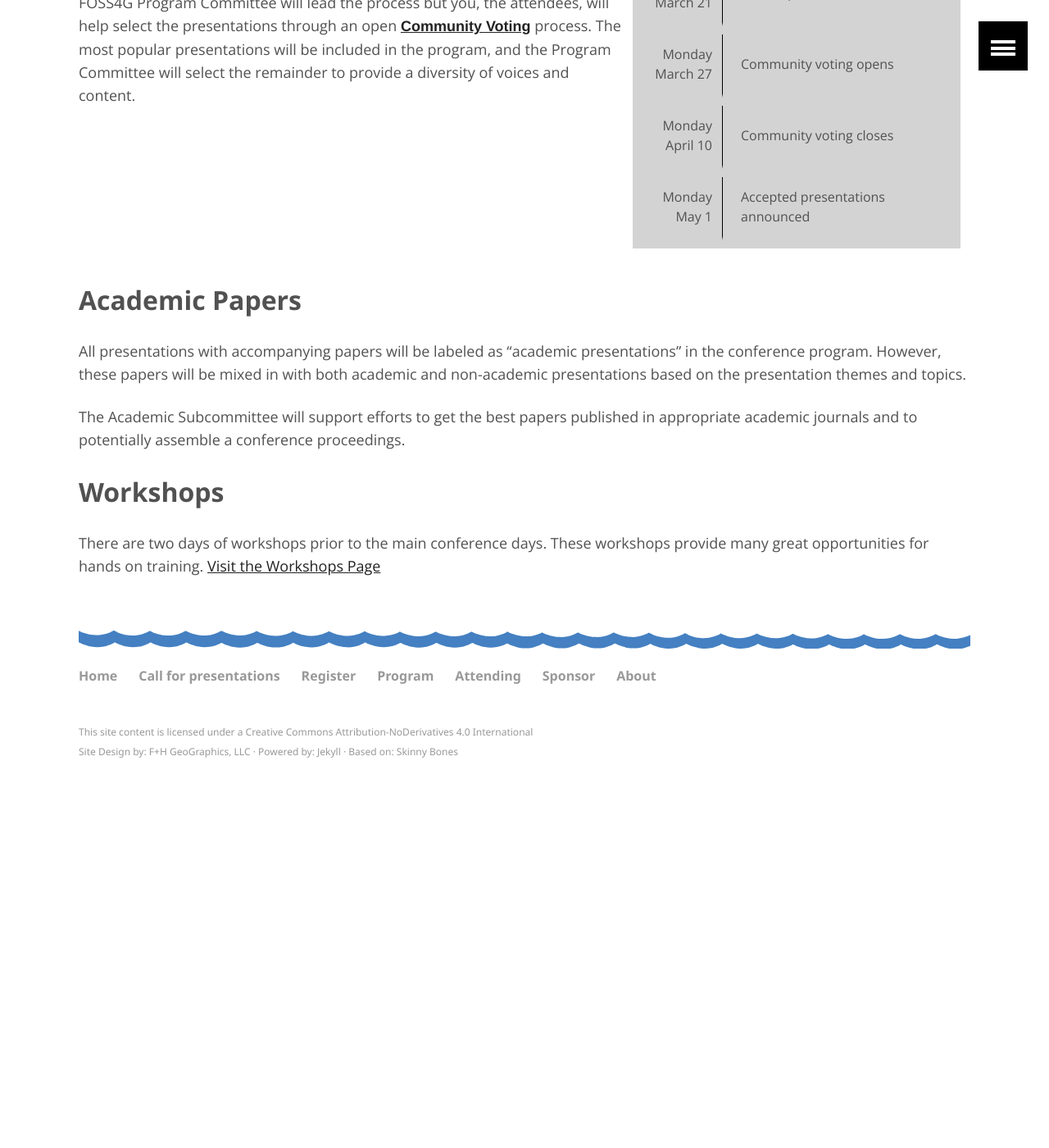
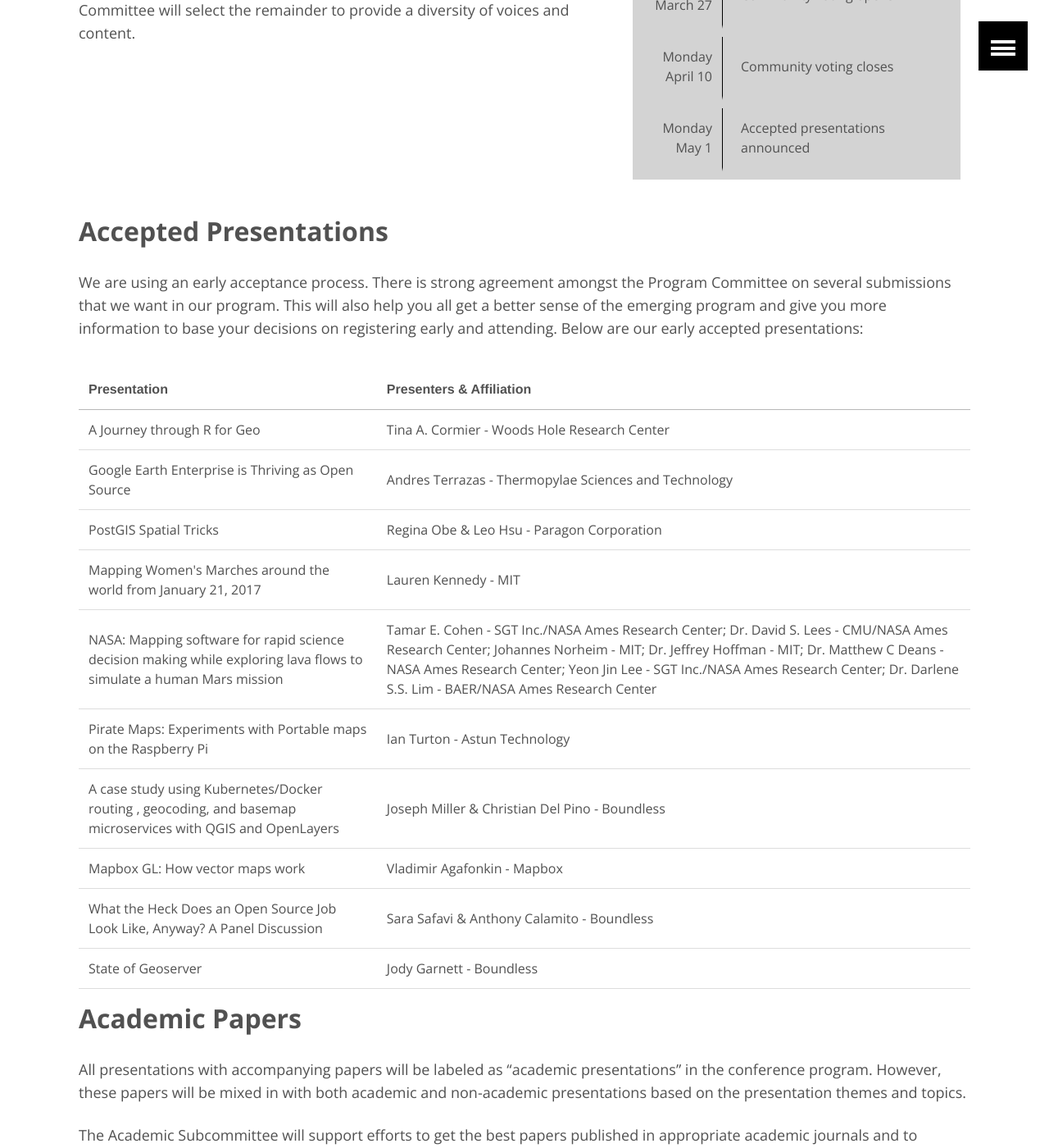
Before and after one commit to AvidGeo/foss4g2017-dev, a Jekyll site: the page built from program/index.html, in a window 1280 px wide and 1400 px high, scrolled down 3040 px. Shown: the whole window at 82% size. Built offline with Jekyll 4.4.1, drawn with Linux system fonts in a browser that asks for light colours; before the commit the page ends 4043 px from its top, so only the background shows below that.

Commit message:
added early acceptance list

```diff
--- a/program/index.html
+++ b/program/index.html
@@ -127,11 +127,9 @@
         </dd>
     </dl>
 
-    <h3>Important Dates</h3>
-
     <table class="tbgrey floatr">
         <tr>
-            <td class="tbhead" colspan="2">Timeline</td>
+            <td class="tbhead" colspan="2">Important Dates</td>
         </tr>
         <tr>
             <td class="tright bright">Tuesday<br/>March 21</td>
@@ -155,6 +153,58 @@
     <p>We expect to have 200–250 talks selected through the Call for Presentations. Keynote and invited presentations will round out the program. The volunteer FOSS4G Program Committee will lead the process but you, the attendees, will help select the presentations through an open <a href="http://community-review.foss4g.org/"><strong>Community Voting</strong></a> process. The most popular presentations will be included in the program, and the Program Committee will select the remainder to provide a diversity of voices and content.</p>
     <div class="floatc"></div>
 
+    <h2>Accepted Presentations</h2>
+    <p>We are using an early acceptance process. There is strong agreement amongst the Program Committee on several submissions that we want in our program.
+      This will also help you all get a better sense of the emerging program and give you more information to base your decisions on registering early and attending.
+      Below are our early accepted presentations:</p>
+
+    <table class="tbwhite floatr">
+      <tr>
+        <th><strong>Presentation</strong></th>
+        <th><strong>Presenters & Affiliation</strong></th>
+      </tr>
+      <tr>
+        <td>A Journey through R for Geo</td>
+        <td>Tina A. Cormier - Woods Hole Research Center</td>
+      </tr>
+      <tr>
+        <td>Google Earth Enterprise is Thriving as Open Source</td>
+        <td>Andres Terrazas - Thermopylae Sciences and Technology</td>
+      </tr>
+      <tr>
+        <td>PostGIS Spatial Tricks</td>
+        <td>Regina Obe & Leo Hsu - Paragon Corporation</td>
+      </tr>
+      <tr>
+        <td>Mapping Women's Marches around the world from January 21, 2017</td>
+        <td>Lauren Kennedy - MIT</td>
+      </tr>
+      <tr>
+        <td>NASA: Mapping software for rapid science decision making while exploring lava flows to simulate a human Mars mission</td>
+        <td>Tamar E. Cohen - SGT Inc./NASA Ames Research Center; Dr. David S. Lees - CMU/NASA Ames Research Center; Johannes Norheim - MIT; Dr. Jeffrey Hoffman - MIT; Dr. Matthew C Deans - NASA Ames Research Center; Yeon Jin Lee - SGT Inc./NASA Ames Research Center; Dr. Darlene S.S. Lim - BAER/NASA Ames Research Center</td>
+      </tr>
+      <tr>
+        <td>Pirate Maps: Experiments with Portable maps on the Raspberry Pi</td>
+        <td>Ian Turton - Astun Technology</td>
+      </tr>
+      <tr>
+        <td>A case study using Kubernetes/Docker routing , geocoding, and basemap microservices with QGIS and OpenLayers</td>
+        <td>Joseph Miller & Christian Del Pino - Boundless</td>
+      </tr>
+      <tr>
+        <td>	Mapbox GL: How vector maps work</td>
+        <td>Vladimir Agafonkin - Mapbox</td>
+      </tr>
+      <tr>
+        <td>What the Heck Does an Open Source Job Look Like, Anyway? A Panel Discussion</td>
+        <td>Sara Safavi & Anthony Calamito - Boundless</td>
+      </tr>
+      <tr>
+        <td>State of Geoserver</td>
+        <td>Jody Garnett - Boundless</td>
+      </tr>
+    </table>
+
     <h2>Academic Papers</h2>
     <p>All presentations with accompanying papers will be labeled as “academic presentations” in the conference program. However, these papers will be mixed in with both academic and non-academic presentations based on the presentation themes and topics.</p>
     <p>The Academic Subcommittee will support efforts to get the best papers published in appropriate academic journals and to potentially assemble a conference proceedings.</p>
```
